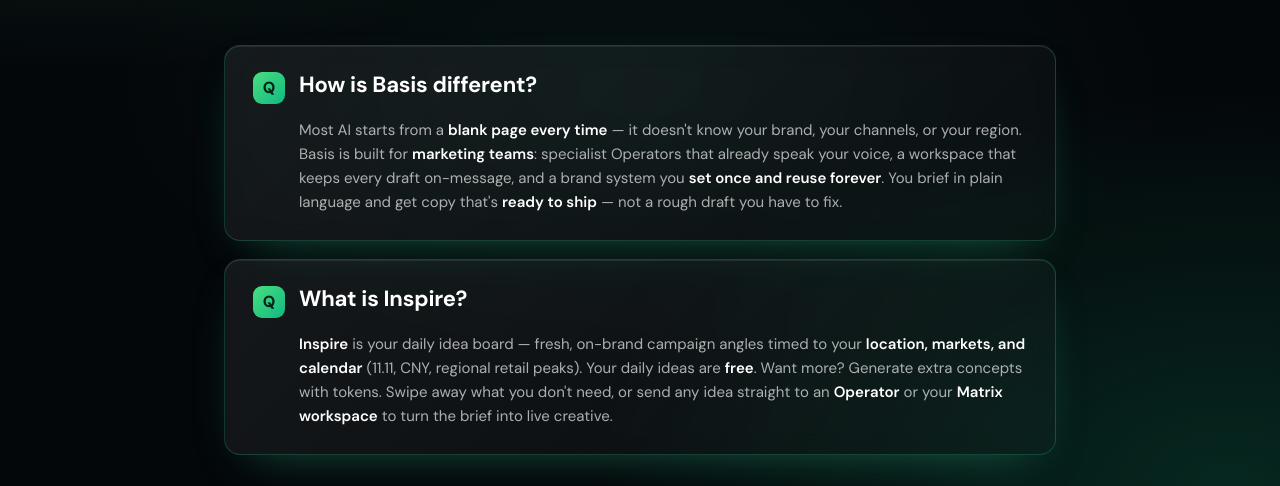
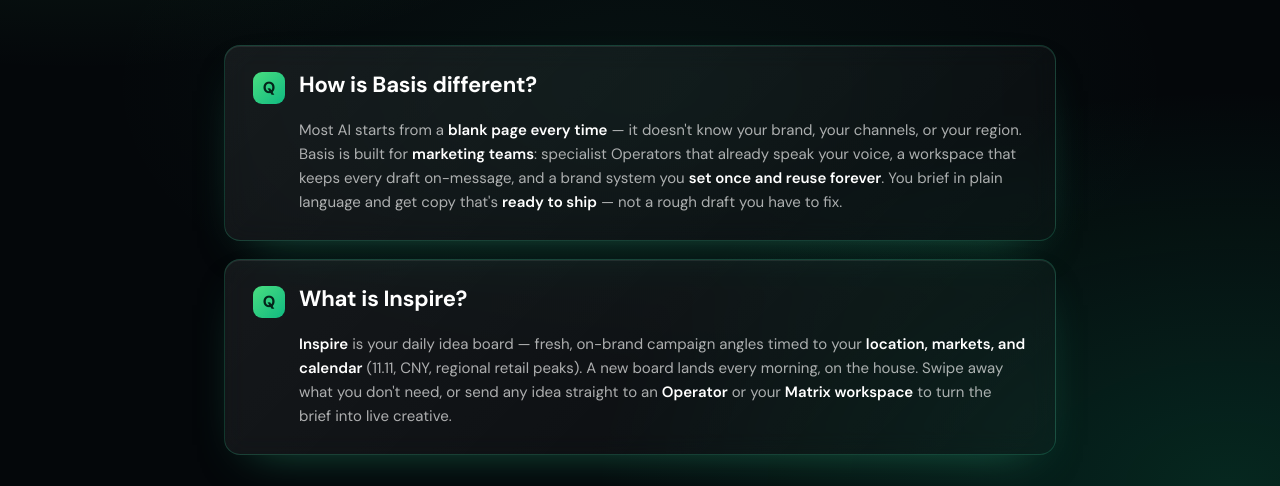
Before and after one commit to BasisHK/basis-media-site, a plain HTML site: page basisaiplatform/index.html in a window 1280 px wide. Shown: the part 314-800 px from the top of the page. Drawn offline with Linux system fonts and the light colour scheme.

Commit message:
FAQ copy: remove 'tokens'/economy framing from Inspire answer — sell the outcome, not the meter.

```diff
--- a/basisaiplatform/index.html
+++ b/basisaiplatform/index.html
@@ -70,7 +70,7 @@
 
     <div class="q">
       <div class="qa"><div class="qmark">Q</div><div class="qt">What is Inspire?</div></div>
-      <div class="ans"><b>Inspire</b> is your daily idea board — fresh, on-brand campaign angles timed to your <b>location, markets, and calendar</b> (11.11, CNY, regional retail peaks). Your daily ideas are <b>free</b>. Want more? Generate extra concepts with tokens. Swipe away what you don't need, or send any idea straight to an <b>Operator</b> or your <b>Matrix workspace</b> to turn the brief into live creative.</div>
+      <div class="ans"><b>Inspire</b> is your daily idea board — fresh, on-brand campaign angles timed to your <b>location, markets, and calendar</b> (11.11, CNY, regional retail peaks). A new board lands every morning, on the house. Swipe away what you don't need, or send any idea straight to an <b>Operator</b> or your <b>Matrix workspace</b> to turn the brief into live creative.</div>
     </div>
   </div>
 
```
